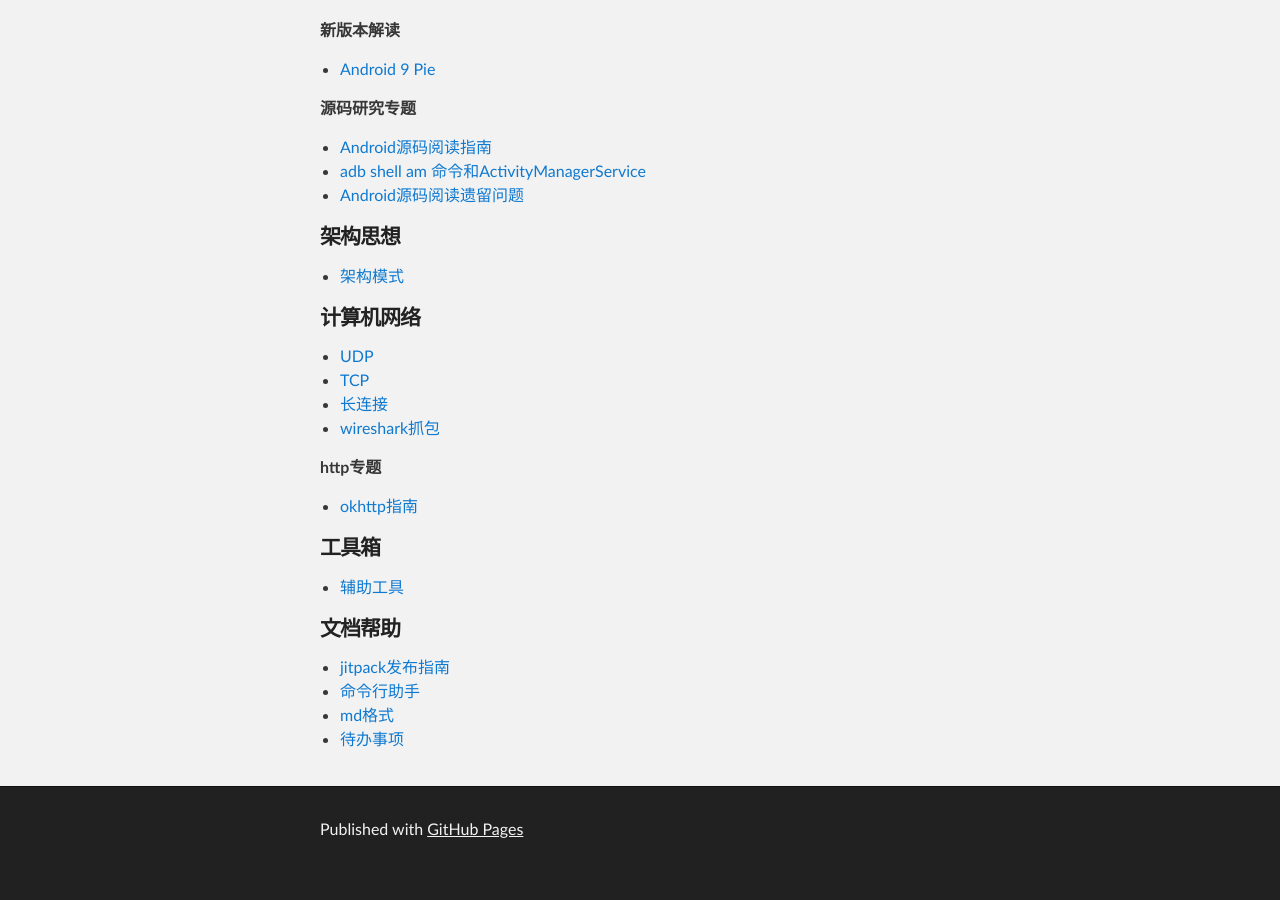
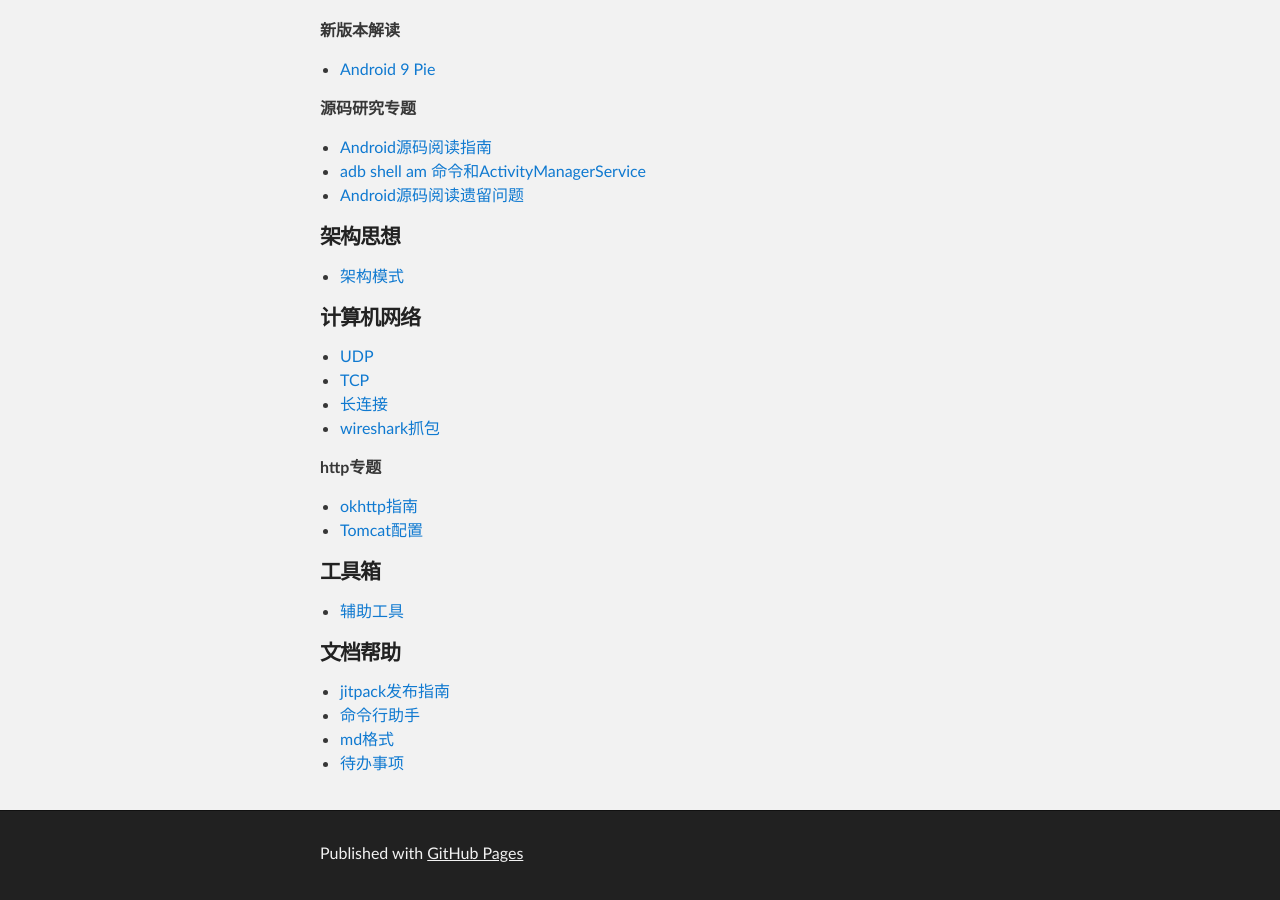
Before and after one commit to mwping/mwping.github.io, a Jekyll site: the page built from index.md, in a window 1280 px wide and 900 px high, scrolled down 717 px. Built offline with Jekyll 4.4.1, drawn with Linux system fonts in a browser that asks for light colours; our own code applies the rules of GitHub Pages for plain Markdown files; before the commit the page ends 1593 px from its top, so only the background shows below that.

Commit message:
fix 目录

```diff
--- a/index.md
+++ b/index.md
@@ -47,6 +47,7 @@ layout: default
 **http专题**
 
 * [okhttp指南](./network/http/okhttp-guide.html)
+* [Tomcat配置](./network/http/tomcat-test.html)
 
 #### 工具箱
 
```
Also changed, not shown: network/http/tomcat-test.md (renamed from network/http/ssl-keystore.md).
